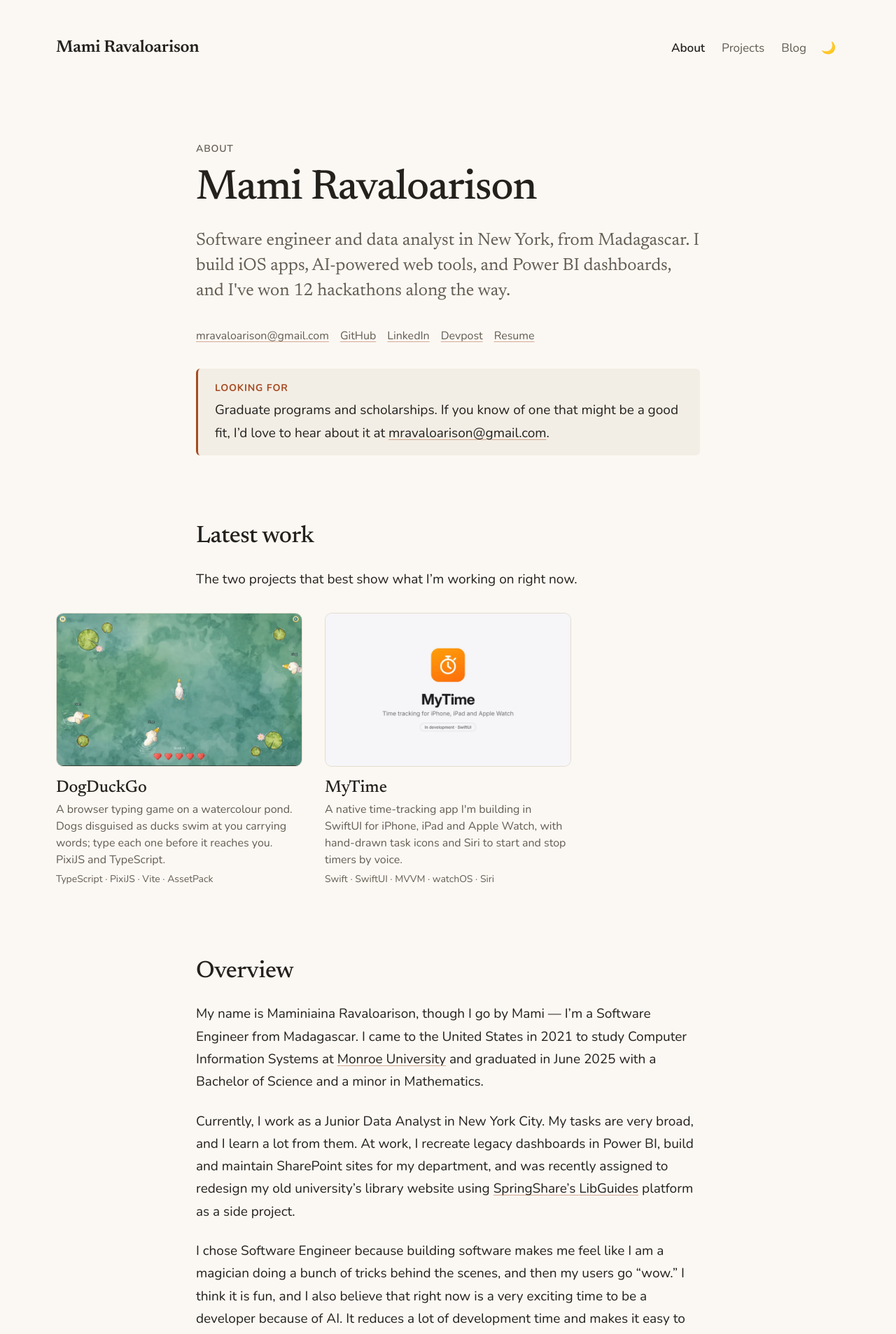
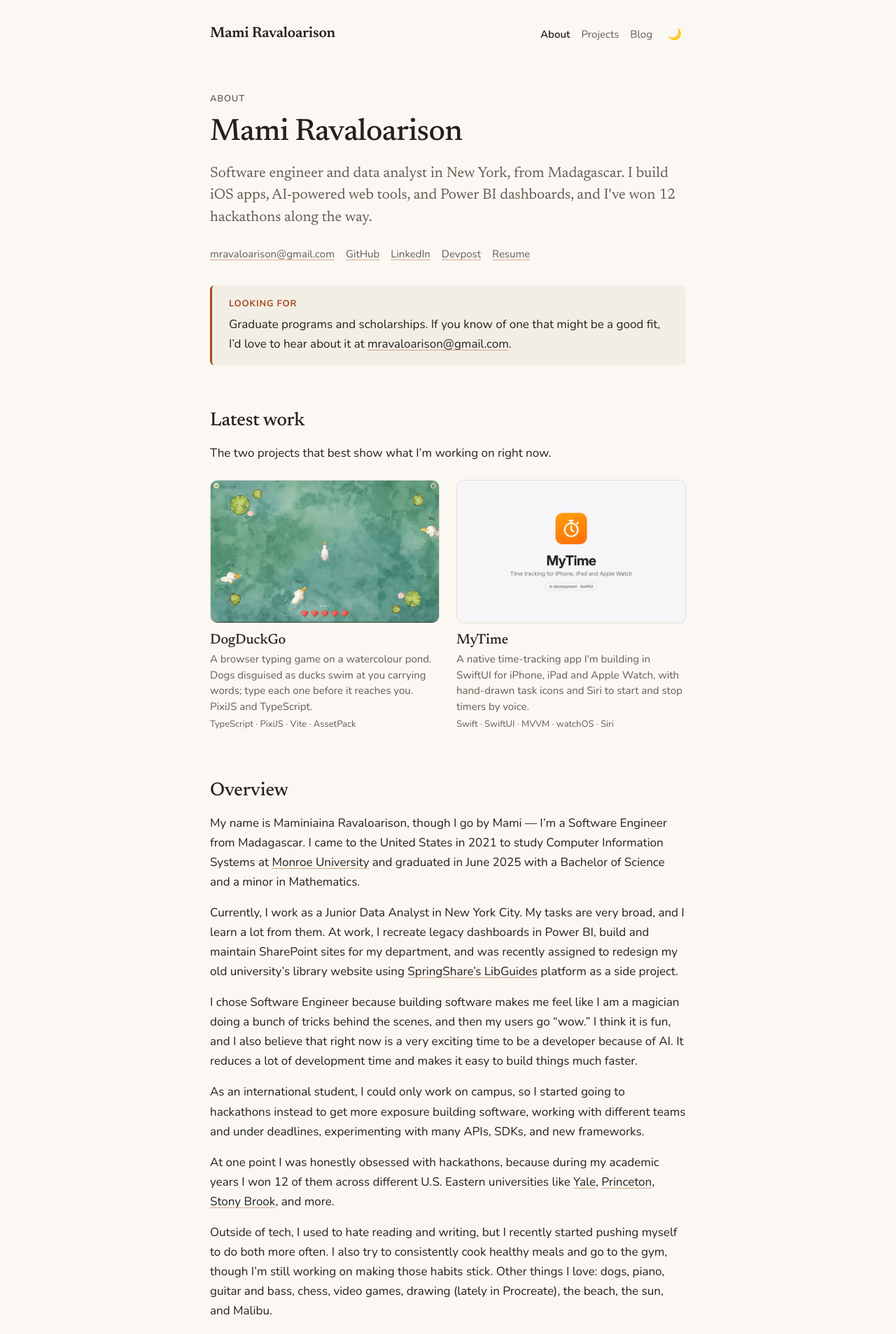
Before and after one commit to mravaloarison/mravaloarison.github.io, a Jekyll site: the page built from index.md, in a window 1280 px wide. Shown: the top 1907 px of the page at 70% size. Built offline with Jekyll 4.4.1, drawn with Linux system fonts in a browser that asks for light colours.

Commit message:
Revert "More room: wider frame, bigger type, roomier spacing"
Back to the previous sizes and spacing.

This reverts commit 56f8829.

Co-Authored-By: Claude Opus 5.5 <noreply@anthropic.com>

```diff
--- a/assets/css/styles.css
+++ b/assets/css/styles.css
@@ -81,8 +81,7 @@
   --radius-sm: 6px;
   --radius-md: 10px;
 
-  --measure: 720px;
-  --wide: 1120px;
+  --measure: 680px;
 
   --transition: 160ms ease;
 }
@@ -127,8 +126,8 @@ body {
   background: var(--bg);
   color: var(--text);
   font-family: var(--font-sans);
-  font-size: 19px;
-  line-height: 1.7;
+  font-size: 17px;
+  line-height: 1.65;
   overflow-x: hidden;
   -webkit-font-smoothing: antialiased;
 }
@@ -210,16 +209,15 @@ h3 {
 }
 
 h1 {
-  font-size: clamp(40px, 7vw, 60px);
-  letter-spacing: -0.02em;
-  line-height: 1.1;
-  margin: 0 0 var(--space-24);
+  font-size: clamp(34px, 6vw, 44px);
+  letter-spacing: -0.015em;
+  margin: 0 0 var(--space-16);
 }
 
 h2 {
-  font-size: 34px;
-  letter-spacing: -0.015em;
-  margin: var(--space-96) 0 var(--space-24);
+  font-size: 27px;
+  letter-spacing: -0.01em;
+  margin: var(--space-64) 0 var(--space-16);
 }
 
 h2 a {
@@ -231,12 +229,12 @@ h2 a:hover {
 }
 
 h3 {
-  font-size: 24px;
-  margin: var(--space-48) 0 var(--space-12);
+  font-size: 21px;
+  margin: var(--space-32) 0 var(--space-8);
 }
 
 p {
-  margin: 0 0 var(--space-24);
+  margin: 0 0 var(--space-16);
 }
 
 strong {
@@ -244,14 +242,14 @@ strong {
 }
 
 .meta {
-  font-size: 15px;
+  font-size: 14px;
   color: var(--text-secondary);
   margin: 0 0 var(--space-4);
 }
 
 .eyebrow {
   display: block;
-  font-size: 14px;
+  font-size: 13px;
   font-weight: 600;
   letter-spacing: 0.06em;
   text-transform: uppercase;
@@ -261,10 +259,10 @@ strong {
 
 .abstract {
   font-family: var(--font-serif);
-  font-size: 25px;
-  line-height: 1.45;
+  font-size: 21px;
+  line-height: 1.5;
   color: var(--text-secondary);
-  margin: 0 0 var(--space-32);
+  margin: 0 0 var(--space-24);
 }
 
 code {
@@ -277,7 +275,7 @@ code {
 
 pre {
   font-family: var(--font-mono);
-  font-size: 15px;
+  font-size: 14px;
   background: var(--surface);
   border: 1px solid var(--border);
   border-radius: var(--radius-md);
@@ -305,7 +303,7 @@ blockquote {
   padding-left: var(--space-16);
   border-left: 2px solid var(--accent);
   font-family: var(--font-serif);
-  font-size: 22px;
+  font-size: 19px;
   color: var(--text-secondary);
 }
 
@@ -349,19 +347,13 @@ main,
   padding-inline: var(--space-24);
 }
 
-/* Header and footer span the wide frame, like the cards */
-.site-header-inner,
-.site-footer {
-  max-width: calc(var(--wide) + 2 * var(--space-24));
-}
-
 .site-header-inner {
   display: flex;
   align-items: center;
   justify-content: space-between;
   flex-wrap: wrap;
   gap: var(--space-8) var(--space-16);
-  padding-block: var(--space-48);
+  padding-block: var(--space-32);
 }
 
 /* Desktop: name, then links pushed right, then the toggle */
@@ -375,7 +367,7 @@ main,
 
 .site-brand {
   font-family: var(--font-serif);
-  font-size: 24px;
+  font-size: 21px;
   font-weight: 600;
   letter-spacing: -0.01em;
   text-decoration: none;
@@ -394,14 +386,14 @@ main,
 .site-nav ul {
   display: flex;
   flex-wrap: wrap;
-  gap: var(--space-4) var(--space-24);
+  gap: var(--space-4) var(--space-16);
   list-style: none;
   margin: 0;
   padding: 0;
 }
 
 .site-nav a {
-  font-size: 17px;
+  font-size: 15px;
   color: var(--text-secondary);
   text-decoration: none;
   padding-block: var(--space-4);
@@ -437,7 +429,7 @@ main,
 .theme-toggle::before {
   content: "\1F319";
   font-family: var(--font-emoji);
-  font-size: 17px;
+  font-size: 16px;
   line-height: 1;
   display: inline-block;
   transition: transform 320ms cubic-bezier(0.32, 0.72, 0, 1);
@@ -472,8 +464,8 @@ main,
 /* Main column */
 
 main {
-  padding-top: var(--space-64);
-  padding-bottom: var(--space-96);
+  padding-top: var(--space-32);
+  padding-bottom: var(--space-64);
 }
 
 main:focus {
@@ -488,7 +480,7 @@ main:focus {
   list-style: none;
   margin: 0 0 var(--space-24);
   padding: 0;
-  font-size: 15px;
+  font-size: 14px;
   color: var(--text-secondary);
 }
 
@@ -518,7 +510,7 @@ main:focus {
 
 .pill {
   display: inline-block;
-  font-size: 14px;
+  font-size: 13px;
   line-height: 1.4;
   color: var(--text-secondary);
   border: 1px solid var(--border);
@@ -564,7 +556,7 @@ main:focus {
 
 .post-title {
   font-family: var(--font-serif);
-  font-size: 23px;
+  font-size: 20px;
   font-weight: 500;
   line-height: 1.3;
 }
@@ -575,13 +567,13 @@ main:focus {
 
 .post-date {
   flex-shrink: 0;
-  font-size: 15px;
+  font-size: 14px;
   color: var(--text-secondary);
   font-variant-numeric: tabular-nums;
 }
 
 .post-description {
-  font-size: 16px;
+  font-size: 15px;
   color: var(--text-secondary);
   margin: var(--space-4) 0 0;
 }
@@ -595,7 +587,7 @@ main:focus {
 }
 
 .browse-label {
-  font-size: 15px;
+  font-size: 14px;
   font-weight: 600;
   color: var(--text-secondary);
   margin: 0 0 var(--space-8);
@@ -612,7 +604,7 @@ main:focus {
 
 .tag-index a {
   display: inline-block;
-  font-size: 15px;
+  font-size: 14px;
   color: var(--text-secondary);
   border: 1px solid var(--border);
   border-radius: 999px;
@@ -663,7 +655,7 @@ main iframe {
 
 .button {
   display: inline-block;
-  font-size: 16px;
+  font-size: 15px;
   font-weight: 600;
   color: var(--text);
   border: 1px solid var(--border-strong);
@@ -684,7 +676,7 @@ main iframe {
   display: flex;
   flex-wrap: wrap;
   gap: var(--space-8) var(--space-16);
-  font-size: 16px;
+  font-size: 15px;
   margin: 0 0 var(--space-32);
 }
 
@@ -724,7 +716,7 @@ main iframe {
 .entry-highlights {
   margin: var(--space-8) 0 0;
   color: var(--text-secondary);
-  font-size: 17px;
+  font-size: 16px;
 }
 
 .entry-highlights li {
@@ -762,7 +754,7 @@ main iframe {
 }
 
 .callout-label {
-  font-size: 14px;
+  font-size: 13px;
   font-weight: 700;
   letter-spacing: 0.06em;
   text-transform: uppercase;
@@ -778,11 +770,9 @@ main iframe {
 
 .card-grid {
   display: grid;
-  grid-template-columns: repeat(auto-fill, minmax(300px, 1fr));
-  gap: var(--space-48) var(--space-32);
-  margin: var(--space-32) 0 var(--space-64);
-  /* Break out of the reading column to the wide frame (minus the gutter) */
-  margin-inline: calc(50% - min(50vw - var(--space-24), var(--wide) / 2));
+  grid-template-columns: repeat(auto-fill, minmax(260px, 1fr));
+  gap: var(--space-32) var(--space-24);
+  margin: var(--space-24) 0 var(--space-48);
 }
 
 .card {
@@ -806,11 +796,11 @@ main iframe {
 }
 
 .card-body {
-  padding-top: var(--space-16);
+  padding-top: var(--space-12);
 }
 
 .card-body h3 {
-  font-size: 24px;
+  font-size: 20px;
   margin: 0 0 var(--space-4);
 }
 
@@ -819,14 +809,14 @@ main iframe {
 }
 
 .card-description {
-  font-size: 16px;
+  font-size: 15px;
   line-height: 1.5;
   color: var(--text-secondary);
   margin: 0 0 var(--space-4);
 }
 
 .card .meta {
-  font-size: 14px;
+  font-size: 13px;
 }
 
 /* Gallery grid (Arts): dense square crops */
@@ -858,7 +848,7 @@ main iframe {
 
 .gallery-title {
   display: block;
-  font-size: 15px;
+  font-size: 14px;
   color: var(--text-secondary);
   margin-top: var(--space-8);
 }
@@ -882,7 +872,7 @@ main iframe {
 }
 
 figcaption {
-  font-size: 15px;
+  font-size: 14px;
   color: var(--text-secondary);
   margin-top: var(--space-8);
   text-align: center;
@@ -900,7 +890,7 @@ figcaption {
 }
 
 .art-details dt {
-  font-size: 14px;
+  font-size: 13px;
   color: var(--text-secondary);
 }
 
@@ -960,7 +950,7 @@ figcaption {
 .prev-next-label {
   display: block;
   font-family: var(--font-sans);
-  font-size: 14px;
+  font-size: 13px;
   color: var(--text-secondary);
   margin-bottom: var(--space-4);
 }
@@ -968,8 +958,8 @@ figcaption {
 /* Footer */
 
 .site-footer {
-  padding-block: var(--space-48) var(--space-64);
-  font-size: 15px;
+  padding-block: var(--space-32) var(--space-48);
+  font-size: 14px;
   color: var(--text-secondary);
 }
 
@@ -1016,7 +1006,7 @@ figcaption {
   }
 
   .site-brand {
-    font-size: 21px;
+    font-size: 19px;
   }
 
   /* Without JS the links wrap onto their own line under the name */
@@ -1026,26 +1016,17 @@ figcaption {
     margin-left: 0;
   }
 
-  body {
-    font-size: 18px;
-  }
-
   main {
-    padding-top: var(--space-32);
-    padding-bottom: var(--space-64);
+    padding-top: var(--space-24);
   }
 
   h2 {
-    font-size: 29px;
-    margin-top: var(--space-64);
+    font-size: 25px;
+    margin-top: var(--space-48);
   }
 
   .abstract {
-    font-size: 21px;
-  }
-
-  .card-grid {
-    margin-inline: 0;
+    font-size: 19px;
   }
 
   .post-row {
```
Also changed, not shown: CLAUDE.md (+9 -14 lines).
